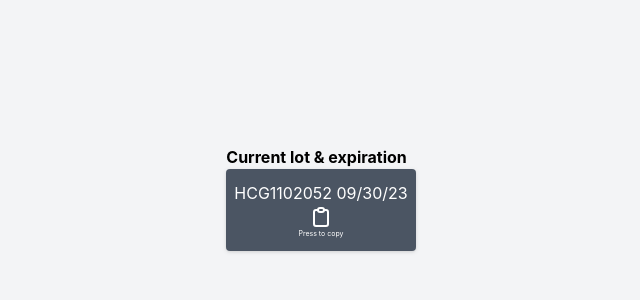
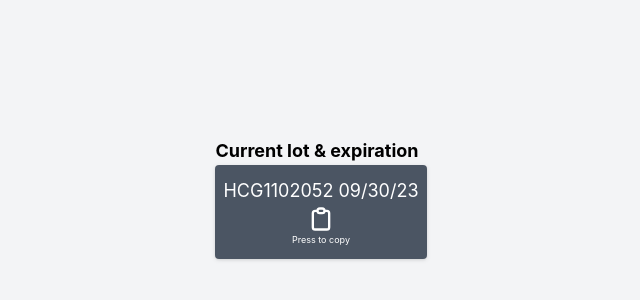
Before and after one commit to sbelka-1703/quicklot-demo, a Next.js app: page / in a window 1280 px wide. Shown: the part 202-502 px from the top of the page, without its empty margins (319-959 px from the left). Built offline with nearby package versions, Linux system fonts and the light colour scheme.

Commit message:
made everthing sligtly larger

```diff
--- a/components/buttons/CopyButton.js
+++ b/components/buttons/CopyButton.js
@@ -10,13 +10,13 @@ function CopyButton(props) {
 
         <button onClick={onCopyButtonClickHandler} >
 
-          <svg xmlns="http://www.w3.org/2000/svg" className="h-6 w-6 hover:text-gray-400" fill="none" viewBox="0 0 24 24" stroke="currentColor" strokeWidth={2}>
+          <svg xmlns="http://www.w3.org/2000/svg" className="h-7 w-7 hover:text-gray-400" fill="none" viewBox="0 0 24 24" stroke="currentColor" strokeWidth={2}>
             <path strokeLinecap="round" strokeLinejoin="round" d="M9 5H7a2 2 0 00-2 2v12a2 2 0 002 2h10a2 2 0 002-2V7a2 2 0 00-2-2h-2M9 5a2 2 0 002 2h2a2 2 0 002-2M9 5a2 2 0 012-2h2a2 2 0 012 2" />
           </svg>
 
 
         </button>
-        <span className="text-[7px]">Press to copy</span>
+        <span className="text-[9px]">Press to copy</span>
       </div>
     )
   }
@@ -27,13 +27,13 @@ function CopyButton(props) {
 
         <button>
 
-          <svg xmlns="http://www.w3.org/2000/svg" className="h-6 w-6 text-green-400" fill="none" viewBox="0 0 24 24" stroke="currentColor" strokeWidth={2}>
+          <svg xmlns="http://www.w3.org/2000/svg" className="h-7 w-7 text-green-400" fill="none" viewBox="0 0 24 24" stroke="currentColor" strokeWidth={2}>
             <path strokeLinecap="round" strokeLinejoin="round" d="M9 5H7a2 2 0 00-2 2v12a2 2 0 002 2h10a2 2 0 002-2V7a2 2 0 00-2-2h-2M9 5a2 2 0 002 2h2a2 2 0 002-2M9 5a2 2 0 012-2h2a2 2 0 012 2m-6 9l2 2 4-4" />
           </svg>
 
 
         </button>
-        <span className="text-[7px]">Copied!</span>
+        <span className="text-[9px]">Copied!</span>
       </div>
     )
   }
--- a/pages/index.js
+++ b/pages/index.js
@@ -49,11 +49,11 @@ export default function Home() {
         {/* Current lot, expiration and a copy button */}
         <div className='flex justify-center space-x-1'>
           <div className="flex flex-col">
-            <label className="font-bold">Current lot & expiration </label>
+            <label className="font-bold text-lg ">Current lot & expiration </label>
 
             {/* Main continer */}
             <div className="bg-gray-600 text-white px-2 py-3 rounded drop-shadow ">
-              <h1> {currentLotAndExp} </h1>
+              <h1 className="text-lg" > {currentLotAndExp} </h1>
 
             <CopyButton currentLotAndExp = {currentLotAndExp}/>
 
```
